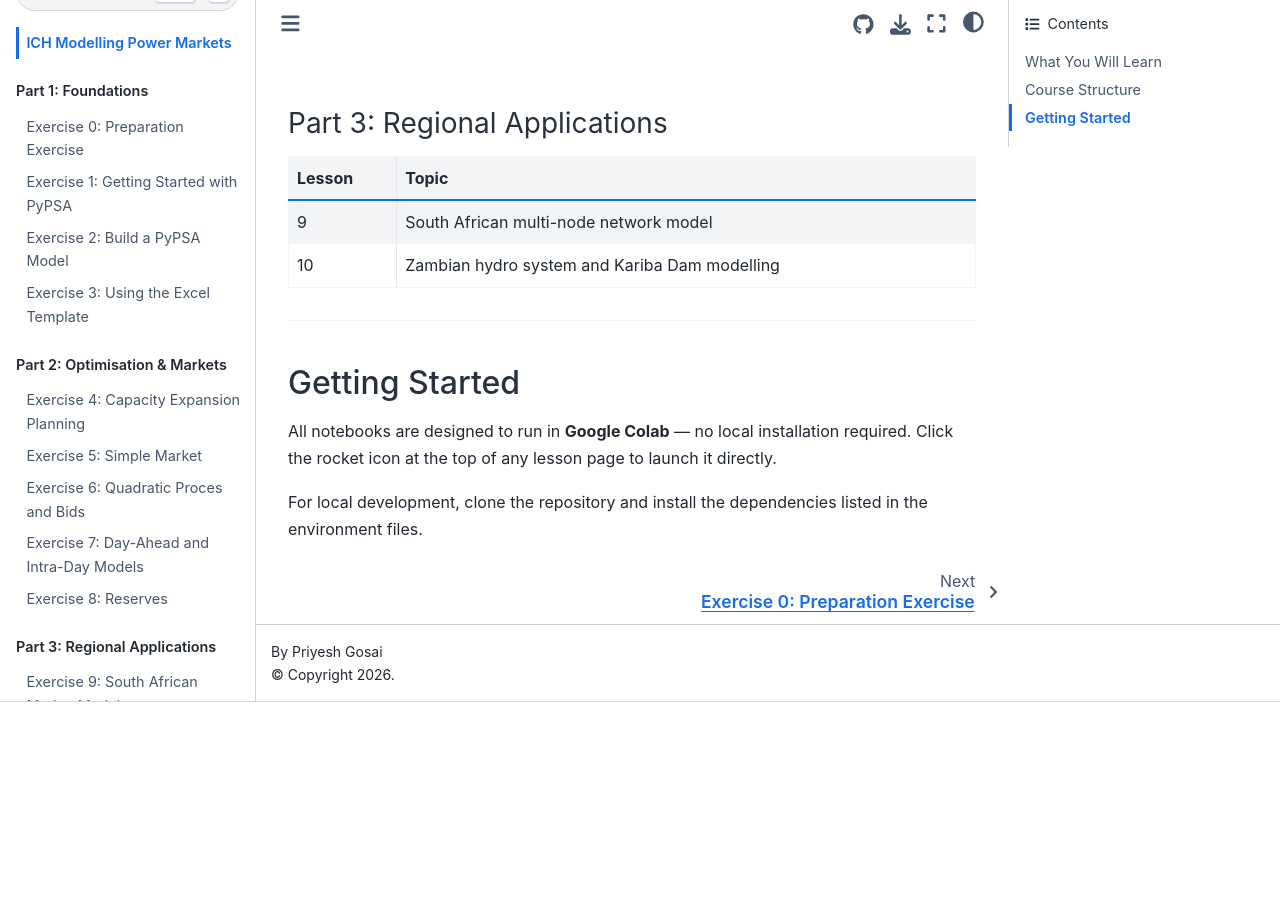
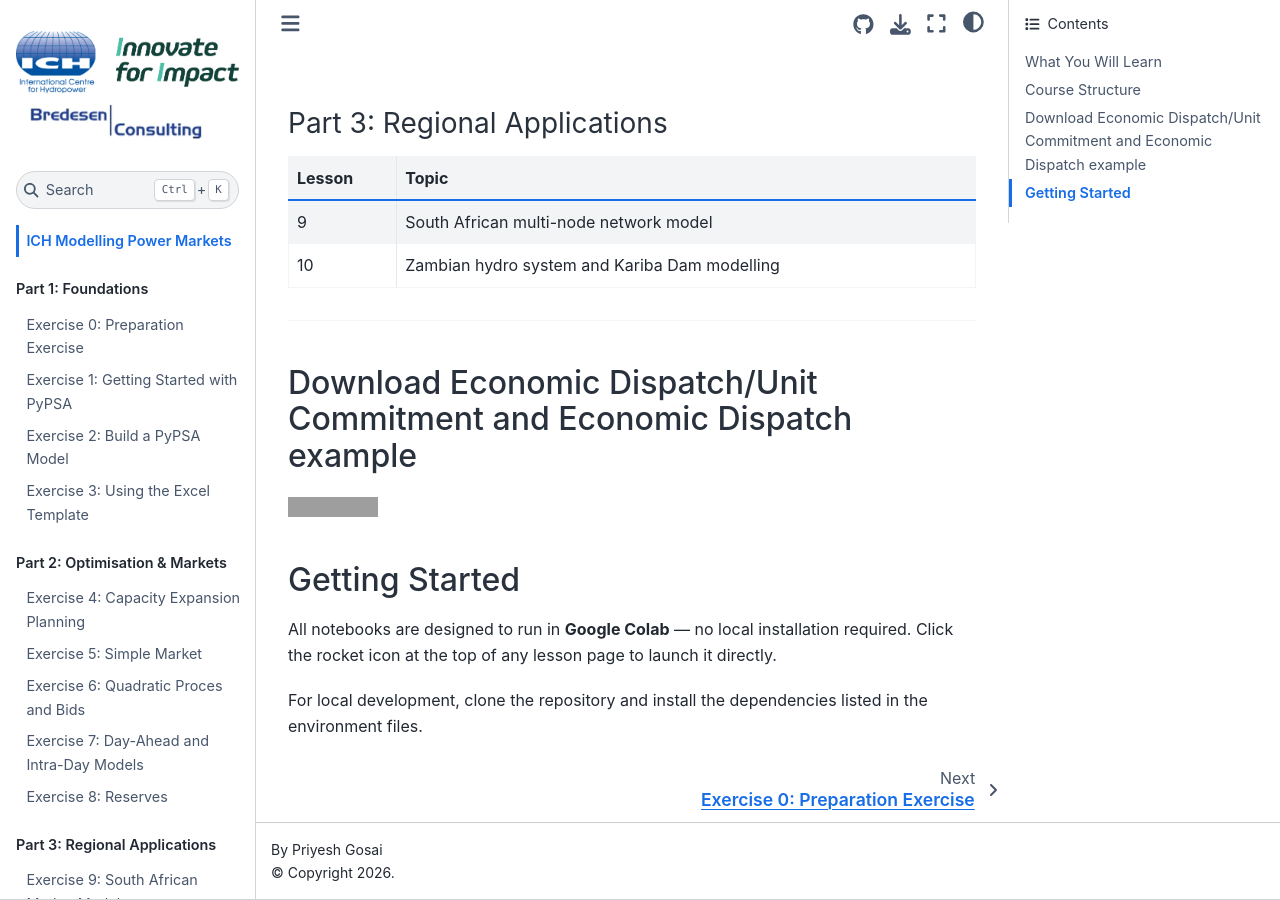
Before and after one commit to PriyeshGosai/ich_course_2026, a Jupyter Book: the page built from intro.md, in a window 1280 px wide and 900 px high, scrolled down 1330 px. Built offline with Jupyter Book 1.0.4 settings and Sphinx 7.4.7 and the Sphinx Book theme 1.1.4, drawn with Linux system fonts in a browser that asks for light colours; comment, search, counter and statistics services are not loaded; before the commit the page ends 2032 px from its top, so only the background shows below that; grey boxes are pictures that could not be loaded.

Commit message:
added download link

```diff
--- a/intro.md
+++ b/intro.md
@@ -47,6 +47,10 @@
 
 ---
 
+## Download Economic Dispatch/Unit Commitment and Economic Dispatch example
+
+[![Download Excel File](https://img.shields.io/badge/Download-Excel%20File-217346?style=for-the-badge&logo=microsoft-excel&logoColor=white)](https://raw.githubusercontent.com/PriyeshGosai/ich_course_2026/3a7659c3c225c1f20003eee0c26abf60083cecb7/d_00_ed_uced.xlsx)
+
 ## Getting Started
 
 All notebooks are designed to run in **Google Colab** — no local installation required. Click the rocket icon at the top of any lesson page to launch it directly.
```
Also changed, not shown: 1 other file.
